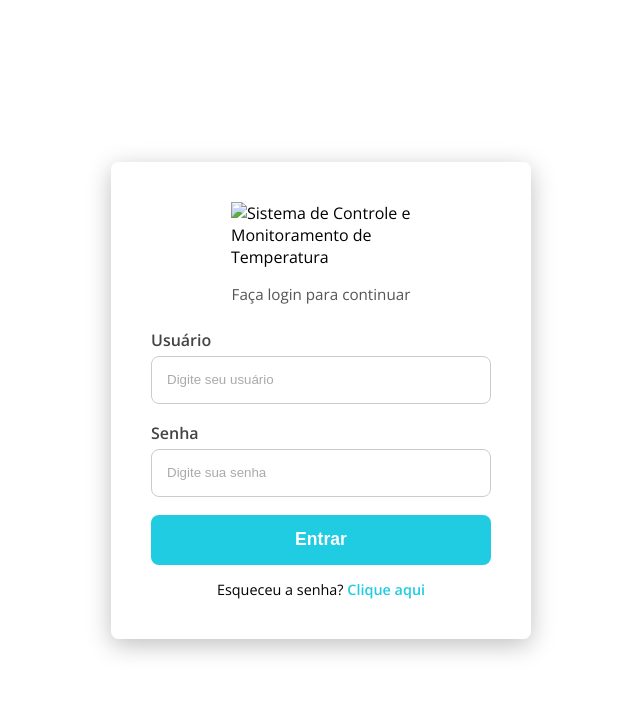
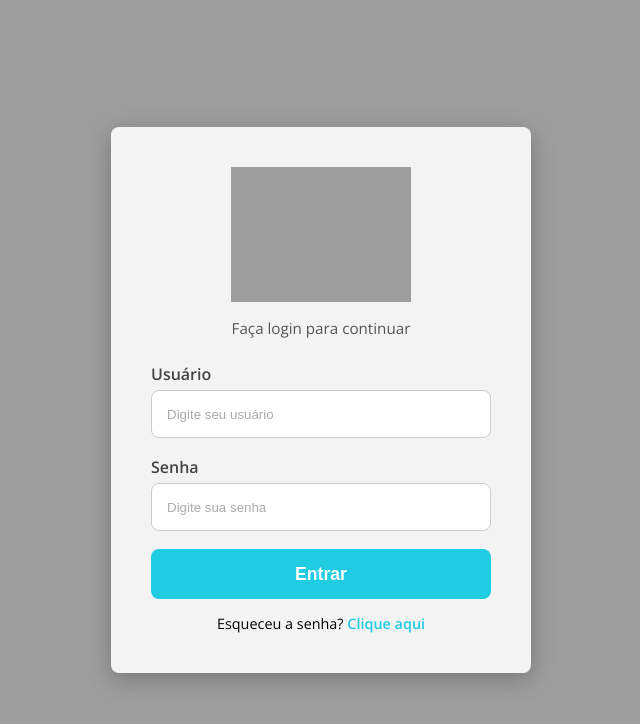
Before and after one commit to lp-fernandes/JS, a plain HTML site: page index.html in a window 1280 px wide. Shown: the whole page, without its empty margins (319-959 px from the left). Drawn offline with nearby package versions, Linux system fonts and the light colour scheme; the site is published under a folder, as on GitHub Pages, so addresses that start at the root find nothing.

Commit message:
atualizacao

```diff
--- a/assets/css/style.css
+++ b/assets/css/style.css
@@ -18,7 +18,7 @@ body {
   font-family: "Open Sans", sans-serif;
 
   /* 🖼️ Fundo do sistema */
-  background-image: url("/assets/img/fundo-sistema.png");
+  background-image: url("../img/fundo-sistema.png");
   background-size: cover;          /* cobre a tela toda */
   background-position: center;     /* centraliza */
   background-repeat: no-repeat;
--- a/index.html
+++ b/index.html
@@ -19,7 +19,7 @@
       <!-- Logo do sistema -->
       <div class="login-logo">
         <img
-          src="/assets/img/logo-sistema.png"
+          src="assets/img/logo-sistema.png"
           alt="Sistema de Controle e Monitoramento de Temperatura"
         >
       </div>
@@ -50,9 +50,7 @@
           required
         >
 
-        <button type="submit">
-          Entrar
-        </button>
+        <button type="submit">Entrar</button>
 
         <p class="login-info">
           Esqueceu a senha?
@@ -64,8 +62,6 @@
     </section>
   </main>
 
-  <!-- JS principal -->
   <script src="assets/js/main.js"></script>
-
 </body>
 </html>
```
